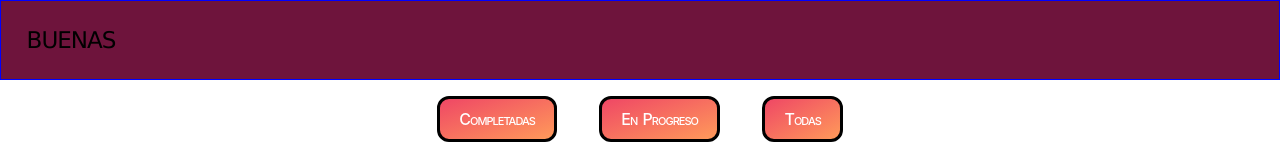
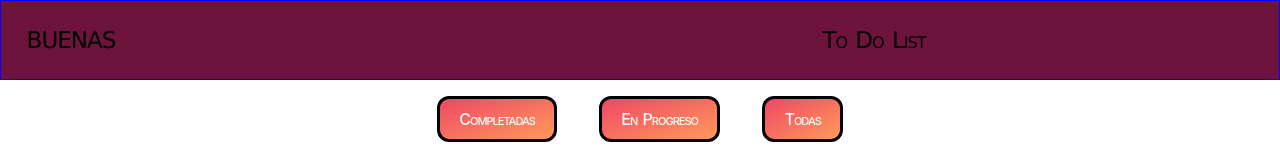
Before and after one commit to bertichelucas/ToDoApp, a React (Create React App) app in the folder clientv2/todo-app/: page /todo in a window 1280 px wide. Shown: the top 156 px of the page. Built offline with nearby package versions, Linux system fonts and the light colour scheme; no server answers.

Commit message:
Agrego react router

```diff
--- a/clientv2/todo-app/package.json
+++ b/clientv2/todo-app/package.json
@@ -9,6 +9,7 @@
     "axios": "^1.2.0",
     "react": "^18.2.0",
     "react-dom": "^18.2.0",
+    "react-router-dom": "^6.6.1",
     "react-scripts": "5.0.1",
     "styled-components": "^5.3.6",
     "web-vitals": "^2.1.4"
--- a/clientv2/todo-app/src/App.jsx
+++ b/clientv2/todo-app/src/App.jsx
@@ -1,7 +1,7 @@
 import React from 'react'
 import Header from './components/headers/Header.jsx'
 import ToDoList from './components/body/ToDoList.jsx'
-
+import {BrowserRouter, Route, Routes} from "react-router-dom"
 
 //npm start to start the app
 
@@ -11,8 +11,12 @@ function App() {
     return (
         <div className="App">
 
-            <Header></Header>
-            <ToDoList></ToDoList>
+            <BrowserRouter>
+                <Header></Header>
+                <Routes>
+                    <Route path='/todo' element={<ToDoList></ToDoList>}/>
+                </Routes>
+            </BrowserRouter>
         </div>
     )
 }
--- a/clientv2/todo-app/src/components/headers/Header.jsx
+++ b/clientv2/todo-app/src/components/headers/Header.jsx
@@ -1,5 +1,6 @@
 import React from 'react'
 import {NavBar, TitleNav} from './styles/navbar'
+import { Link } from 'react-router-dom'
 
 
 const Header = () => {
@@ -7,6 +8,7 @@ const Header = () => {
 
             <NavBar>
                 <TitleNav>BUENAS</TitleNav>
+                <Link to={"/todo"}>To Do List</Link>
             </NavBar>
 
     )
--- a/clientv2/todo-app/src/components/headers/styles/navbar.js
+++ b/clientv2/todo-app/src/components/headers/styles/navbar.js
@@ -1,4 +1,4 @@
-import styled, { css } from "styled-components"
+import styled from "styled-components"
 import * as palette from "../../../cssvariables.js"
 
 export const NavBar = styled.nav`
```
Also changed, not shown: clientv2/todo-app/src/components/body/TaskRow.jsx (+1 -40 lines), 1 other file (tests, documents, lock files or other folders).
